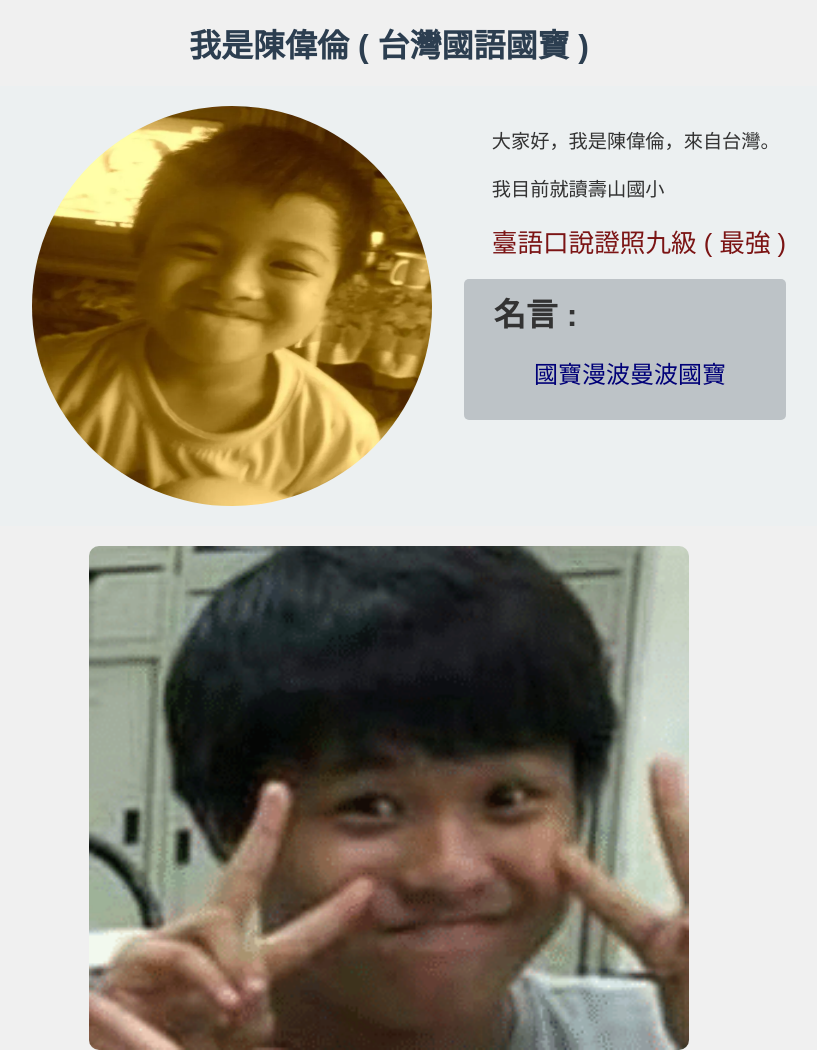
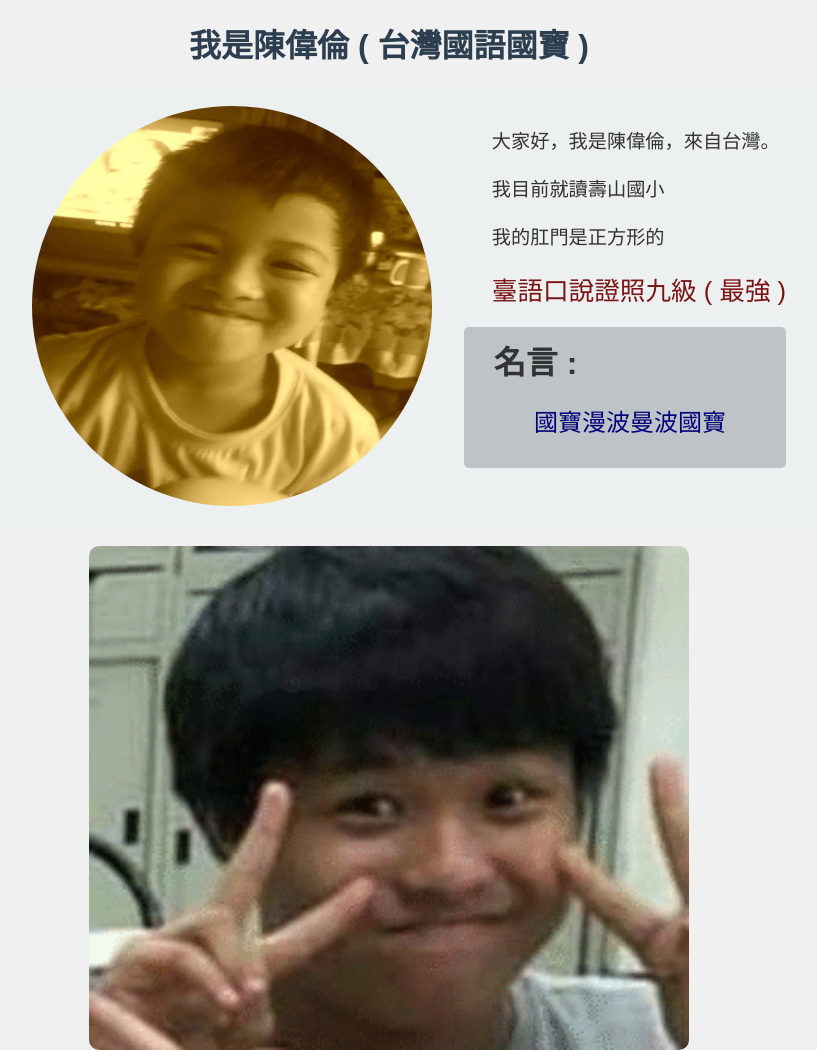
Before and after one commit to AnlongZhou/Chen-Wei-Lun-Blog, a plain HTML site: page index.html in a window 1280 px wide. Shown: the top 1050 px of the page, without its empty margins (251-1068 px from the left). Drawn offline with Linux system fonts and the light colour scheme.

Commit message:
version 1.1

```diff
--- a/index.html
+++ b/index.html
@@ -115,6 +115,7 @@
         <div>
             <p>大家好，我是陳偉倫，來自台灣。</p>
             <p>我目前就讀壽山國小</p>
+            <p>我的肛門是正方形的</p>
             <p style="color: rgb(123, 20, 20); font-size: 1.6em;">臺語口說證照九級 ( 最強 )</p>
             <div id="best-word">
                 <h2 style="font-size: 2em;">名言 : </h2>
```
